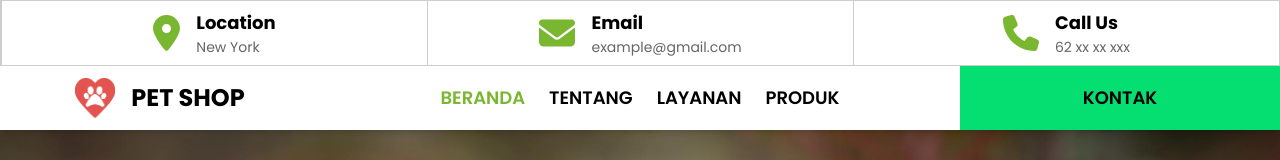
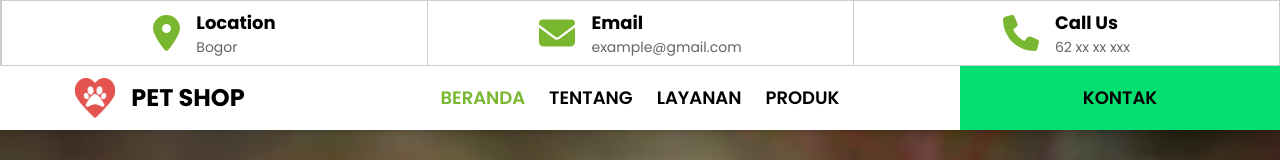
Before and after one commit to nandhastr/website-petshop, a React (Vite) app: page / in a window 1280 px wide. Shown: the top 160 px of the page. Built offline with nearby package versions, Linux system fonts and the light colour scheme.

Commit message:
fix location

```diff
--- a/src/components/layouts/Navbar/Navbar/index.jsx
+++ b/src/components/layouts/Navbar/Navbar/index.jsx
@@ -12,7 +12,7 @@ const Navbar = () => {
           <nav className="hidden md:block">
               <div className="grid grid-cols-3 w-[100%] border border-[#65656553]">
                   <div className="flex justify-center items-center py-2 border-l border-[#65656553]">
-                      <NavItems icon={faLocationDot} title="Location" subtitle="New York"/>
+                      <NavItems icon={faLocationDot} title="Location" subtitle="Bogor"/>
                   </div>
                   <div className="flex justify-center items-center py-2 border-l border-[#65656553]">
                       <NavItems icon={faEnvelope} title="Email" subtitle="example@gmail.com" />
```
